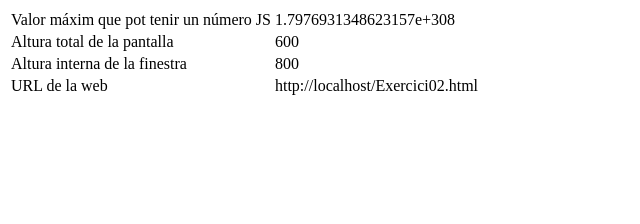
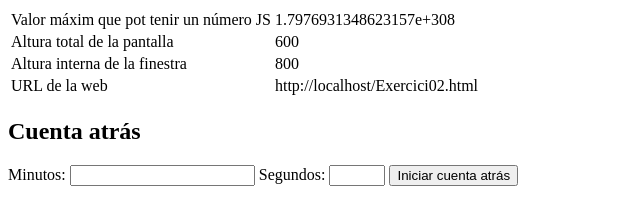
Before and after one commit to HodeonArtz/DAW2-M06-UF1-ACT2-Programacio_amb_JS, a plain HTML site: page Exercici02.html in a window 1280 px wide. Shown: the whole page, without its empty margins (0-640 px from the left). Drawn offline with Linux system fonts and the light colour scheme.

Commit message:
#5 botón que permite recoger valores para la cuenta atrás (minutos y segundos)

```diff
--- a/Exercici02.html
+++ b/Exercici02.html
@@ -27,5 +27,19 @@
         </tr>
       </table>
     </div>
+    <div class="cuenta-atras">
+      <h2>Cuenta atrás</h2>
+      <label for="minutos"> Minutos: </label>
+      <input type="number" id="minutos" class="input-minutos" min="0" />
+      <label for="segundos"> Segundos: </label>
+      <input
+        type="number"
+        id="segundos"
+        class="input-segundos"
+        min="0"
+        max="59"
+      />
+      <button class="start-countdown">Iniciar cuenta atrás</button>
+    </div>
   </body>
 </html>
--- a/Exercici02.js
+++ b/Exercici02.js
@@ -10,3 +10,14 @@ elValorMaxJS.textContent = Number.MAX_VALUE;
 elAlturaTotalPantalla.textContent = screen.height;
 elAlturaInternaVentana.textContent = window.innerHeight;
 elURL.textContent = window.location.href;
+
+// <<===========||===========||===========||===========>>
+
+const btnCuentaAtras = document.querySelector("button.start-countdown"),
+  inputMinutos = document.querySelector("input.input-minutos"),
+  inputSegundos = document.querySelector("input.input-segundos");
+
+btnCuentaAtras.addEventListener("click", (event) => {
+  console.log(inputMinutos.value);
+  console.log(inputSegundos.value);
+});
```
